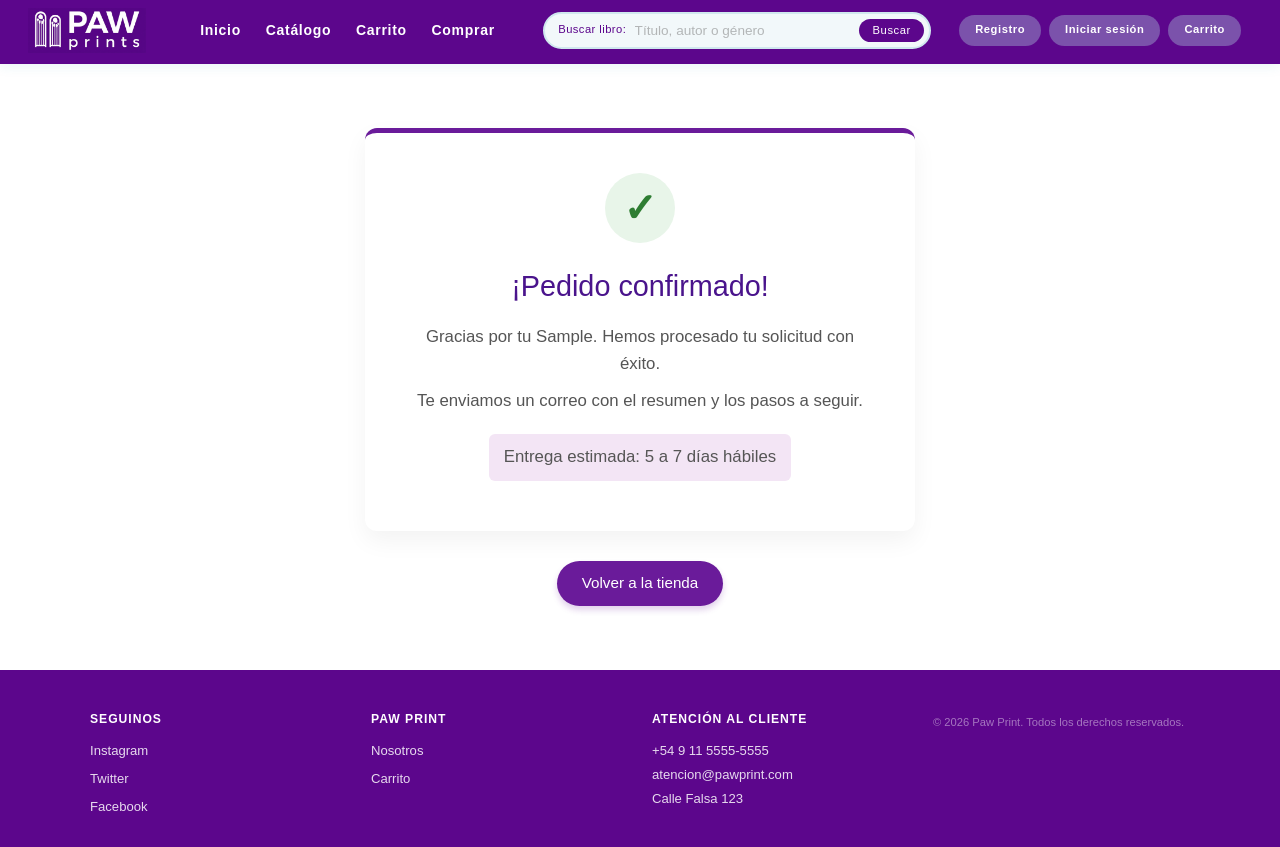
After one commit to UlisesCasal/TP-Libreria-PAW-2026-Grupo3, a PHP site: template src/app/views/compra-exitosa.view.php in a window 1280 px wide. The commit adds this page. Run offline with PHP 8.4, Linux system fonts and the light colour scheme; the template is opened without the code that fills it: most values are stand-ins (such as "Sample title", 1, 10 or a date in 2020); some web fonts are replaced.

Commit message:
Correccion envio email + Vista confirmacion compra

```diff
--- /dev/null
+++ b/src/app/views/compra-exitosa.view.php
@@ -0,0 +1,127 @@
+<!DOCTYPE html>
+<html lang="es">
+
+<head>
+    <meta charset="UTF-8">
+    <meta name="viewport" content="width=device-width, initial-scale=1.0">
+    <link rel="stylesheet" href="/assets/css/style.css">
+    <link rel="stylesheet" href="/assets/css/formulario.css">
+    <title>¡Gracias por tu compra! - Paw Prints</title>
+    <style>
+        /* Estilos para empujar el footer al fondo */
+        html, body {
+            height: 100%;
+            margin: 0;
+        }
+
+        body {
+            display: flex;
+            flex-direction: column;
+        }
+
+        main {
+            flex: 1 0 auto; /* Esto hace que el main crezca para ocupar el espacio disponible */
+        }
+
+        footer {
+            flex-shrink: 0;
+        }
+
+        .exito-wrapper {
+            display: flex;
+            flex-direction: column;
+            align-items: center;
+            justify-content: center;
+            padding: 40px 20px;
+        }
+
+        .mensaje-exito-contenedor {
+            background: #ffffff;
+            padding: 40px;
+            border-radius: 12px;
+            box-shadow: 0 10px 25px rgba(0, 0, 0, 0.05);
+            max-width: 550px;
+            width: 100%;
+            text-align: center;
+            border-top: 5px solid #6a1b9a;
+        }
+
+        .icono-exito {
+            width: 70px;
+            height: 70px;
+            background-color: #e8f5e9;
+            color: #2e7d32;
+            border-radius: 50%;
+            display: flex;
+            align-items: center;
+            justify-content: center;
+            font-size: 2.5rem;
+            margin: 0 auto 20px;
+            font-weight: bold;
+        }
+
+        .mensaje-exito-contenedor h2 {
+            color: #4a148c;
+            font-size: 1.8rem;
+            margin-bottom: 15px;
+        }
+
+        .mensaje-exito-contenedor p {
+            color: #555;
+            font-size: 1.05rem;
+            line-height: 1.6;
+            margin-bottom: 10px;
+        }
+
+        .detalles-email {
+            background-color: #f3e5f5;
+            padding: 10px 15px;
+            border-radius: 6px;
+            color: #6a1b9a;
+            display: inline-block;
+            margin-top: 10px;
+            font-weight: 500;
+        }
+
+        .btn-volver {
+            margin-top: 30px;
+            padding: 10px 25px;
+            background-color: #6a1b9a;
+            color: white;
+            text-decoration: none;
+            border-radius: 25px;
+            font-weight: 500;
+            font-size: 0.95rem;
+            transition: all 0.3s ease;
+            box-shadow: 0 4px 6px rgba(106, 27, 154, 0.2);
+        }
+
+        .btn-volver:hover {
+            background-color: #4a148c;
+            transform: translateY(-2px);
+            box-shadow: 0 6px 12px rgba(106, 27, 154, 0.3);
+        }
+    </style>
+</head>
+
+<body>
+    <?php require __DIR__ . '/parts/header.view.php'; ?>
+
+    <main>
+        <div class="exito-wrapper">
+            <section class="mensaje-exito-contenedor">
+                <div class="icono-exito">✓</div>
+                <h2>¡Pedido confirmado!</h2>
+                <p>Gracias por tu <?= htmlspecialchars($tipoOperacion) ?>. Hemos procesado tu solicitud con éxito.</p>
+                <p>Te enviamos un correo con el resumen y los pasos a seguir.</p>
+                <p class="detalles-email">Entrega estimada: 5 a 7 días hábiles</p>
+            </section>
+
+            <a href="/" class="btn-volver">Volver a la tienda</a>
+        </div>
+    </main>
+
+    <?php require __DIR__ . '/parts/footer.view.php'; ?>
+</body>
+
+</html>
```
Also changed, not shown: src/app/controllers/FormularioController.php (+9 -3 lines), src/app/views/formulario.view.php (+8 -8 lines).
